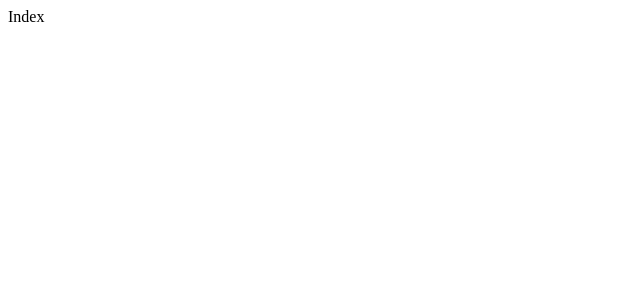
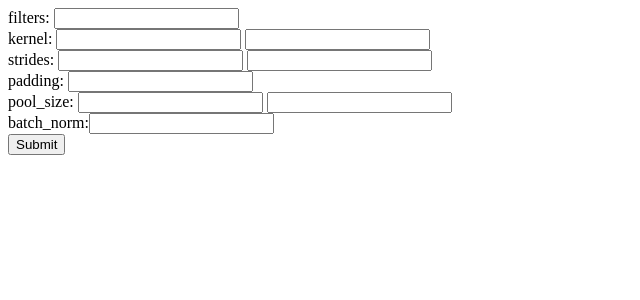
Before and after one commit to temujin-lampasa/baybayin-classifier, a Flask app: page / in a window 1280 px wide. Before the commit the part shown is almost empty. Shown: the top 300 px of the page, without its empty margins (0-640 px from the left). Run offline with Flask 2, Linux system fonts and the light colour scheme.

Commit message:
Add templates

```diff
--- a/templates/base.html
+++ b/templates/base.html
@@ -4,12 +4,15 @@
     <meta charset="UTF-8">
     <meta http-equiv="X-UA-Compatible" content="IE=edge">
     <meta name="viewport" content="width=device-width, initial-scale=1.0">
+    <link rel="stylesheet" href="{{ url_for('static', filename='css/main.css') }}">
     <title>Document</title>
     {% block head %}
     {% endblock %}
 </head>
 <body>
+    <div class="content">
     {% block body %}
     {% endblock %}
+    </div>
 </body>
 </html>
--- a/templates/index.html
+++ b/templates/index.html
@@ -4,7 +4,33 @@
 {% endblock %}
 
 {% block body %}
-<div class="content">
-    Index
-</div>
+<form method="POST" action="/" name="CNN_form">
+    <div class="row">
+        filters: <input type="number" name="filters">
+    </div>
+    <div class="row">
+        kernel:
+        <input type="number" name="kernel_x">
+        <input type="number" name="kernel_y">
+    </div>
+    <div class="row">
+        strides:
+        <input type="number" name="stride_x">
+        <input type="number" name="stride_y">
+    </div>
+    <div class="row">
+        padding: <input type="number" name="padding">
+    </div>
+    <div class="row">
+        pool_size:
+        <input type="number" name="pool_x">
+        <input type="number" name="pool_y">
+    </div>
+    <div class="row">
+        batch_norm:<input type="number" name="batch_norm">
+    </div>
+    <input type="submit">
+</form>
+
+
 {% endblock %}
```
